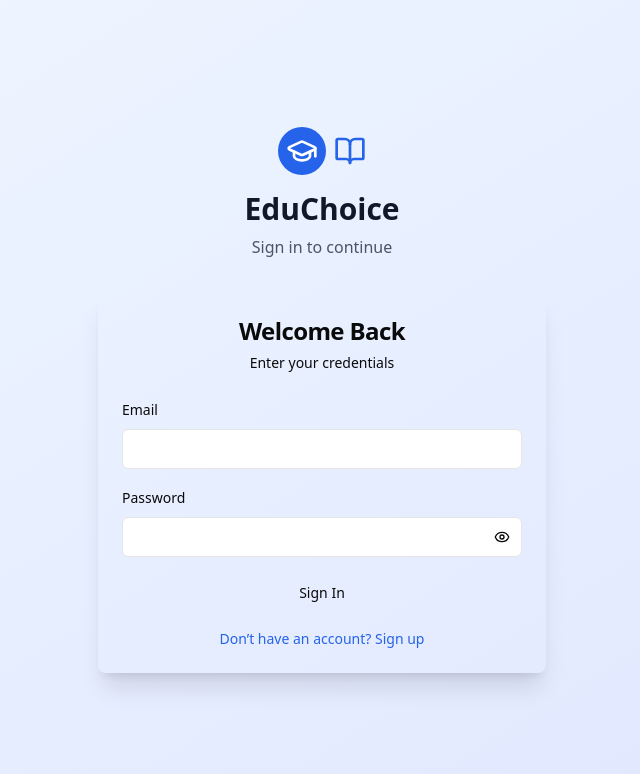
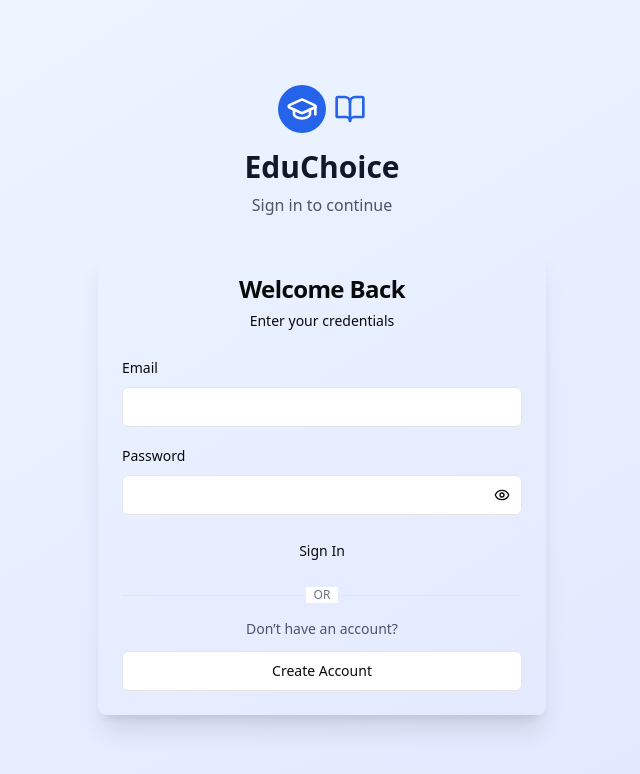
Before and after one commit to arthurferreirafdev/CollegeHelper, a Next.js app in the folder frontend/: page / in a window 1280 px wide. Shown: the top 774 px of the page, without its empty margins (318-958 px from the left). Built offline with nearby package versions, Linux system fonts and the light colour scheme; no server answers.

Commit message:
feat: new account button

```diff
--- a/frontend/components/auth/StudentLoginForm.tsx
+++ b/frontend/components/auth/StudentLoginForm.tsx
@@ -147,11 +147,33 @@ export default function StudentLoginForm() {
                 )}
               </Button>
 
-              <div className="text-center text-sm">
-                <Link href="/register" className="text-blue-600 hover:underline">
-                  Don’t have an account? Sign up
-                </Link>
-              </div>
+              {/* Divider */}
+<div className="relative my-4">
+  <div className="absolute inset-0 flex items-center">
+    <span className="w-full border-t" />
+  </div>
+  <div className="relative flex justify-center text-xs uppercase">
+    <span className="bg-white px-2 text-gray-500">
+      Or
+    </span>
+  </div>
+</div>
+
+{/* Register Section */}
+<div className="text-center space-y-3">
+  <p className="text-sm text-gray-600">
+    Don’t have an account?
+  </p>
+
+  <Button
+    type="button"
+    variant="outline"
+    className="w-full"
+    onClick={() => router.push("/register")}
+  >
+    Create Account
+  </Button>
+</div>
 
             </form>
           </CardContent>
```
